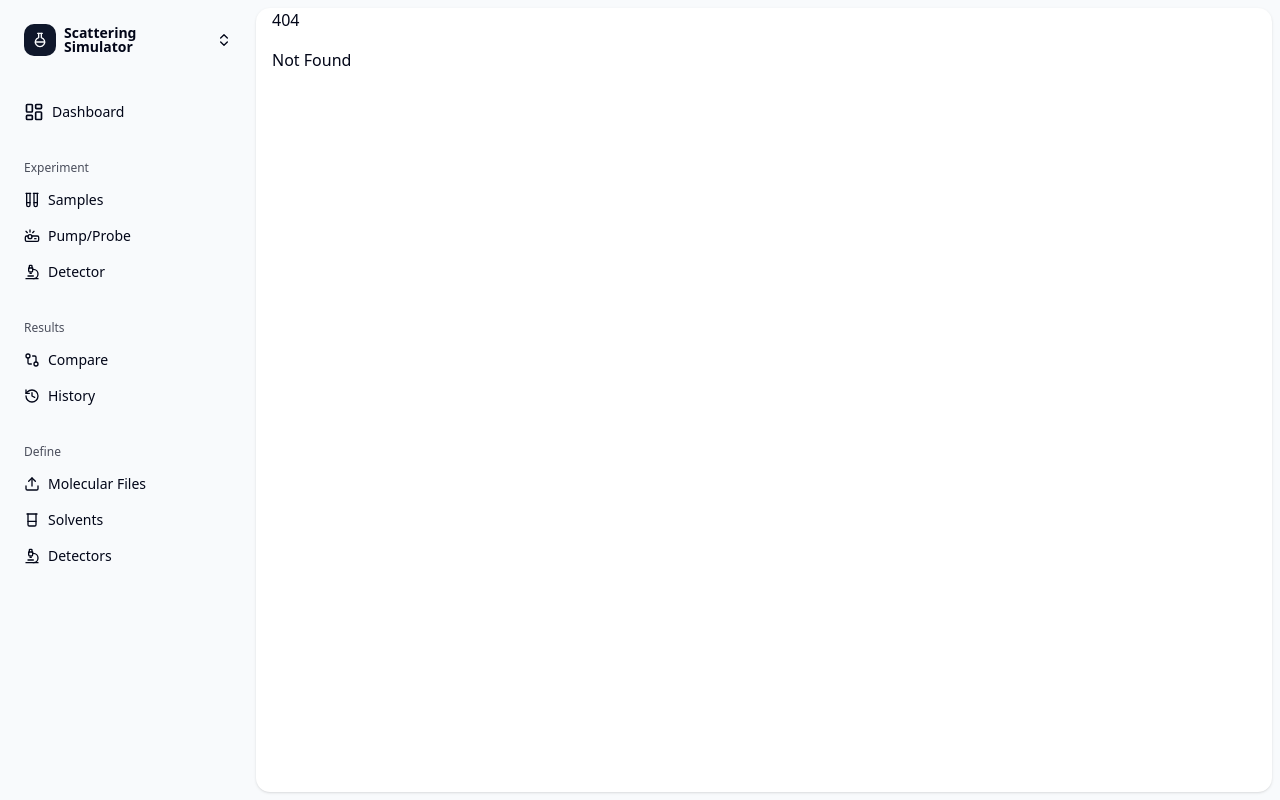
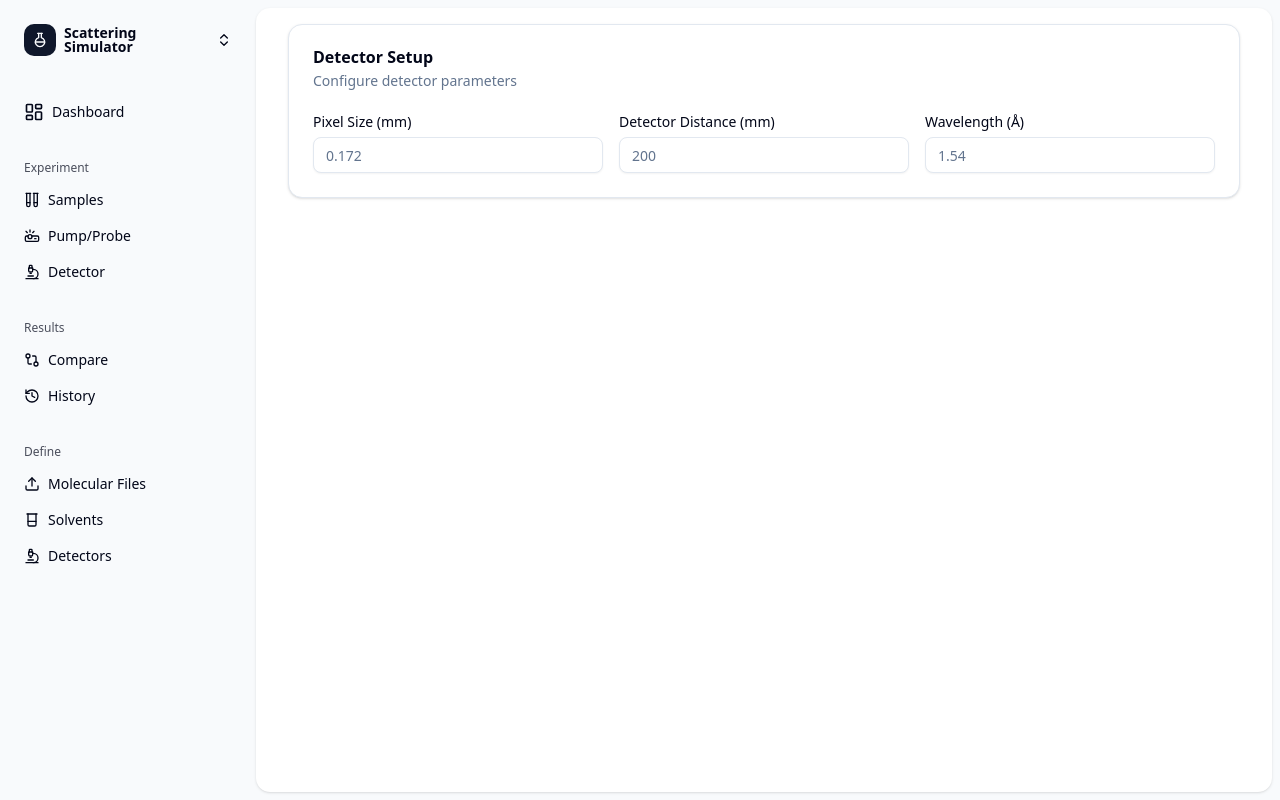
Before and after one commit to European-XFEL/dds-app, a SvelteKit app: page /experiment/detector in a window 1280 px wide. Before the commit this address had no page. Built offline with nearby package versions, Linux system fonts and the light colour scheme.

Commit message:
feat: add experiment pages

```diff
--- /dev/null
+++ b/src/routes/experiment/detector/+page.svelte
@@ -0,0 +1,30 @@
+<script lang="ts">
+	import * as Card from '$lib/components/ui/card/index.js';
+	import { Input } from '$lib/components/ui/input/index.js';
+	import { Label } from '$lib/components/ui/label/index.js';
+</script>
+
+<div class="flex flex-1 flex-col gap-4 p-4">
+	<Card.Root class="w-full">
+		<Card.Header>
+			<Card.Title>Detector Setup</Card.Title>
+			<Card.Description>Configure detector parameters</Card.Description>
+		</Card.Header>
+		<Card.Content>
+			<div class="grid grid-cols-1 gap-4 md:grid-cols-3">
+				<div class="flex flex-col gap-2">
+					<Label for="pixel-size">Pixel Size (mm)</Label>
+					<Input id="pixel-size" type="number" placeholder="0.172" />
+				</div>
+				<div class="flex flex-col gap-2">
+					<Label for="detector-distance">Detector Distance (mm)</Label>
+					<Input id="detector-distance" type="number" placeholder="200" />
+				</div>
+				<div class="flex flex-col gap-2">
+					<Label for="wavelength">Wavelength (Å)</Label>
+					<Input id="wavelength" type="number" placeholder="1.54" />
+				</div>
+			</div>
+		</Card.Content>
+	</Card.Root>
+</div>
--- /dev/null
+++ b/src/routes/experiment/pump-probe/+page.svelte
@@ -0,0 +1,5 @@
+<script lang="ts">
+	import type { PageProps } from './$types';
+
+	let { data }: PageProps = $props();
+</script>
--- /dev/null
+++ b/src/routes/experiment/samples/+page.svelte
@@ -0,0 +1,41 @@
+<script lang="ts">
+	import { setContext } from 'svelte';
+	import Sample from '$components/ui/sample.svelte';
+	import { createSampleRegistry, sampleRegistryKey } from '$lib/sample-registry';
+	import type { SampleChangeDetail, SampleUploadDetail } from '$lib/types/sample';
+	import type { PageProps } from './$types';
+
+	let { data }: PageProps = $props();
+
+	const registry = createSampleRegistry();
+	setContext(sampleRegistryKey, registry);
+
+	const sampleDefinitions = $state([
+		{ id: 'sample-a', name: 'Sample A' },
+		{ id: 'sample-b', name: 'Sample B' }
+	]);
+
+	const samples = $state(new Map<string, SampleChangeDetail>());
+	const pendingUploads = $state(new Set<string>());
+
+	function handleSampleChange(detail: SampleChangeDetail) {
+		samples.set(detail.sampleId, detail);
+	}
+
+	function handleSampleUpload(detail: SampleUploadDetail) {
+		pendingUploads.add(detail.sampleId);
+	}
+</script>
+
+<div class="flex flex-1 flex-col gap-4 p-4">
+	<div class="grid gap-4 md:grid-cols-2">
+		{#each sampleDefinitions as sample (sample.id)}
+			<Sample
+				sampleId={sample.id}
+				sample_name={sample.name}
+				on:change={(event) => handleSampleChange(event.detail)}
+				on:upload={(event) => handleSampleUpload(event.detail)}
+			/>
+		{/each}
+	</div>
+</div>
```
